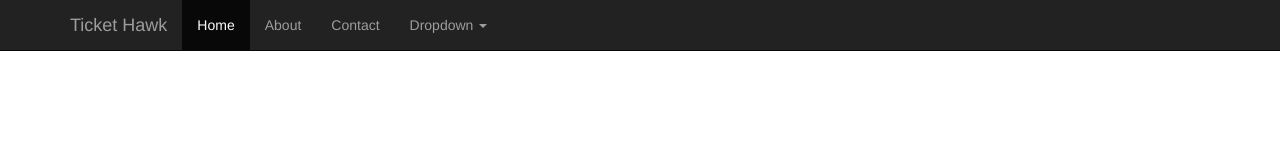
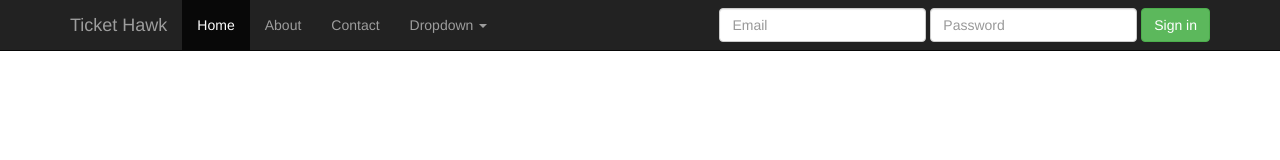
Before and after one commit to jkeaton/TicketHawk, a plain HTML site: page dist/index.html in a window 1280 px wide. Drawn offline with nearby package versions, Linux system fonts and the light colour scheme.

Commit message:
Allowed the javascript to load, had forgotten the script lines at the bottom of the page. Also added login fields to the fixed nav bar.

```diff
--- a/dist/index.html
+++ b/dist/index.html
@@ -49,9 +49,21 @@
                   </ul>
                 </li>
               </ul>
+                <form class="navbar-form navbar-right">
+                    <div class="form-group">
+                        <input type="text" placeholder="Email" class="form-control">
+                    </div>
+                    <div class="form-group">
+                        <input type="password" placeholder="Password" class="form-control">
+                    </div>
+                    <button type="submit" class="btn btn-success">Sign in</button>
+                </form>
             </div><!--/.nav-collapse -->
           </div>
         </nav>
     </body>
 
 </html>
+
+<script src="https://ajax.googleapis.com/ajax/libs/jquery/1.11.1/jquery.min.js"></script>
+<script src="js/bootstrap.min.js"></script>
```
